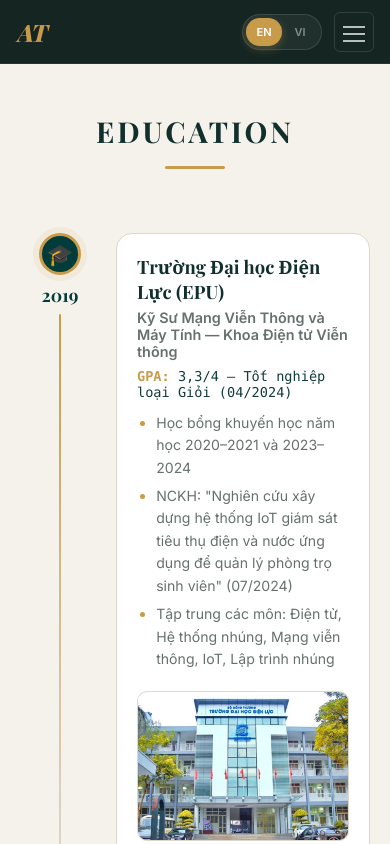
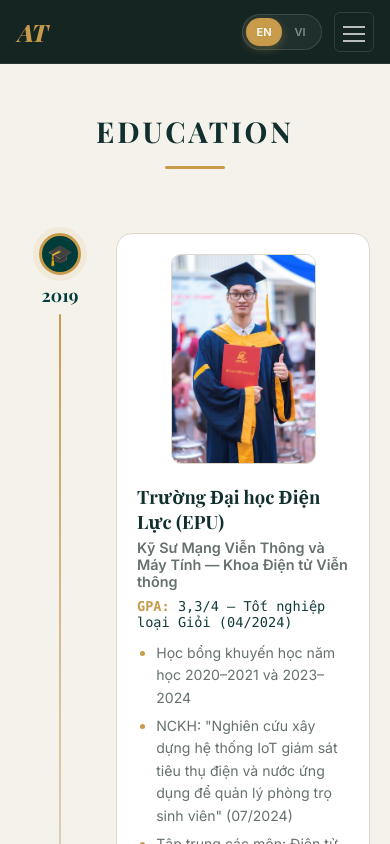
Before and after one commit to profilethinhbi/doanhthinh, a React (Vite) app: page /education in a window 390 px wide. Built offline with nearby package versions, Linux system fonts and the light colour scheme; a web font is replaced by a local one.

Commit message:
fix: revert education section back to original, modify achievements page to use EPU building photo for 2019 and make card frame sizes identical across all years

```diff
--- a/src/pages/achievements/AchievementsPage.css
+++ b/src/pages/achievements/AchievementsPage.css
@@ -92,11 +92,12 @@
   overflow: hidden;
   box-shadow: var(--shadow-md);
   animation: ach-fade-in 0.4s ease;
+  height: 350px;
 }
 
 .ach-featured-media {
   position: relative;
-  min-height: 280px;
+  height: 100%;
   overflow: hidden;
 }
 
@@ -108,11 +109,12 @@
 }
 
 .ach-featured-content {
-  padding: 2rem 2rem 2rem 0.5rem;
+  padding: 2.25rem 2.25rem 2.25rem 0.5rem;
   display: flex;
   flex-direction: column;
   justify-content: center;
   gap: 1rem;
+  height: 100%;
 }
 
 .ach-badge-row {
@@ -338,14 +340,16 @@
 
   .ach-featured {
     grid-template-columns: 1fr;
+    height: auto;
   }
 
   .ach-featured-media {
-    min-height: 200px;
+    height: 220px;
   }
 
   .ach-featured-content {
     padding: 1.5rem;
+    height: auto;
   }
 
   .ach-secondary-grid {
--- a/src/pages/achievements/AchievementsPage.tsx
+++ b/src/pages/achievements/AchievementsPage.tsx
@@ -2,6 +2,7 @@
 import { useTranslation } from "react-i18next";
 import "./AchievementsPage.css";
 import bachelorGraduation from "@/assets/images/bachelor-graduation.jpg";
+import epuBuilding from "@/assets/images/epu-building.jpg";
 
 interface Achievement {
   type: "education" | "experience" | "research" | "scholarship";
@@ -21,7 +22,7 @@
   kidscode: "https://images.unsplash.com/photo-1568992687947-868a62a9f521?w=600&q=80",
   scholarship_2021: "https://images.unsplash.com/photo-1523050854058-8df90110c9f1?w=600&q=80",
   kidscode_start: "https://images.unsplash.com/photo-1485827404703-89b55fcc595e?w=600&q=80",
-  epu_start: "https://images.unsplash.com/photo-1592280771190-3e2e4d571952?w=600&q=80"
+  epu_start: epuBuilding
 };
 
 const TROPHY_COLORS: Record<string, string> = {
--- a/src/pages/education/EducationPage.css
+++ b/src/pages/education/EducationPage.css
@@ -181,8 +181,8 @@
 /* Thumbnail image */
 .edu-card-img {
   flex-shrink: 0;
-  width: 200px;
-  height: 125px;
+  width: 145px;
+  height: 210px;
   border-radius: var(--radius);
   overflow: hidden;
   border: 1px solid var(--color-border);
@@ -192,7 +192,7 @@
   width: 100%;
   height: 100%;
   object-fit: cover;
-  object-position: center center;
+  object-position: center top;
 }
 
 /* =========================================
@@ -219,14 +219,14 @@
   }
 
   .edu-card {
-    flex-direction: column;
+    flex-direction: column-reverse; /* Put image at the top or bottom, column-reverse puts text top and image bottom, or column puts image top */
     gap: 1.25rem;
     padding: 1.25rem;
   }
 
   .edu-card-img {
-    width: 100%;
-    height: 150px;
-    align-self: stretch;
+    width: 145px;
+    height: 210px;
+    align-self: center;
   }
 }
--- a/src/pages/education/EducationPage.tsx
+++ b/src/pages/education/EducationPage.tsx
@@ -1,6 +1,6 @@
 import { useTranslation } from "react-i18next";
 import "./EducationPage.css";
-import epuBuilding from "@/assets/images/epu-building.jpg";
+import bachelorGraduation from "@/assets/images/bachelor-graduation.jpg";
 
 interface EduItem {
   year: string;
@@ -25,7 +25,7 @@
       "NCKH: \"Nghiên cứu xây dựng hệ thống IoT giám sát tiêu thụ điện và nước ứng dụng để quản lý phòng trọ sinh viên\" (07/2024)",
       "Tập trung các môn: Điện tử, Hệ thống nhúng, Mạng viễn thông, IoT, Lập trình nhúng",
     ],
-    image: epuBuilding,
+    image: bachelorGraduation,
     imageFit: "cover",
   },
   {
@@ -38,8 +38,8 @@
       "Hướng nghiên cứu: Hệ thống nhúng, IoT và giải pháp giám sát – điều khiển",
       "Đã bảo vệ Đề án tốt nghiệp Thạc sĩ và chờ nhận bằng Thạc sĩ",
     ],
-    image: epuBuilding,
-    imageFit: "cover",
+    image: "https://upload.wikimedia.org/wikipedia/vi/thumb/6/60/Logo_%C4%90%E1%BA%A1i_h%E1%BB%8Dc_%C4%90i%E1%BB%87n_l%E1%BB%B1c.png/220px-Logo_%C4%90%E1%BA%A1i_h%E1%BB%8Dc_%C4%90i%E1%BB%87n_l%E1%BB%B1c.png",
+    imageFit: "contain",
   },
 ];
 
```
